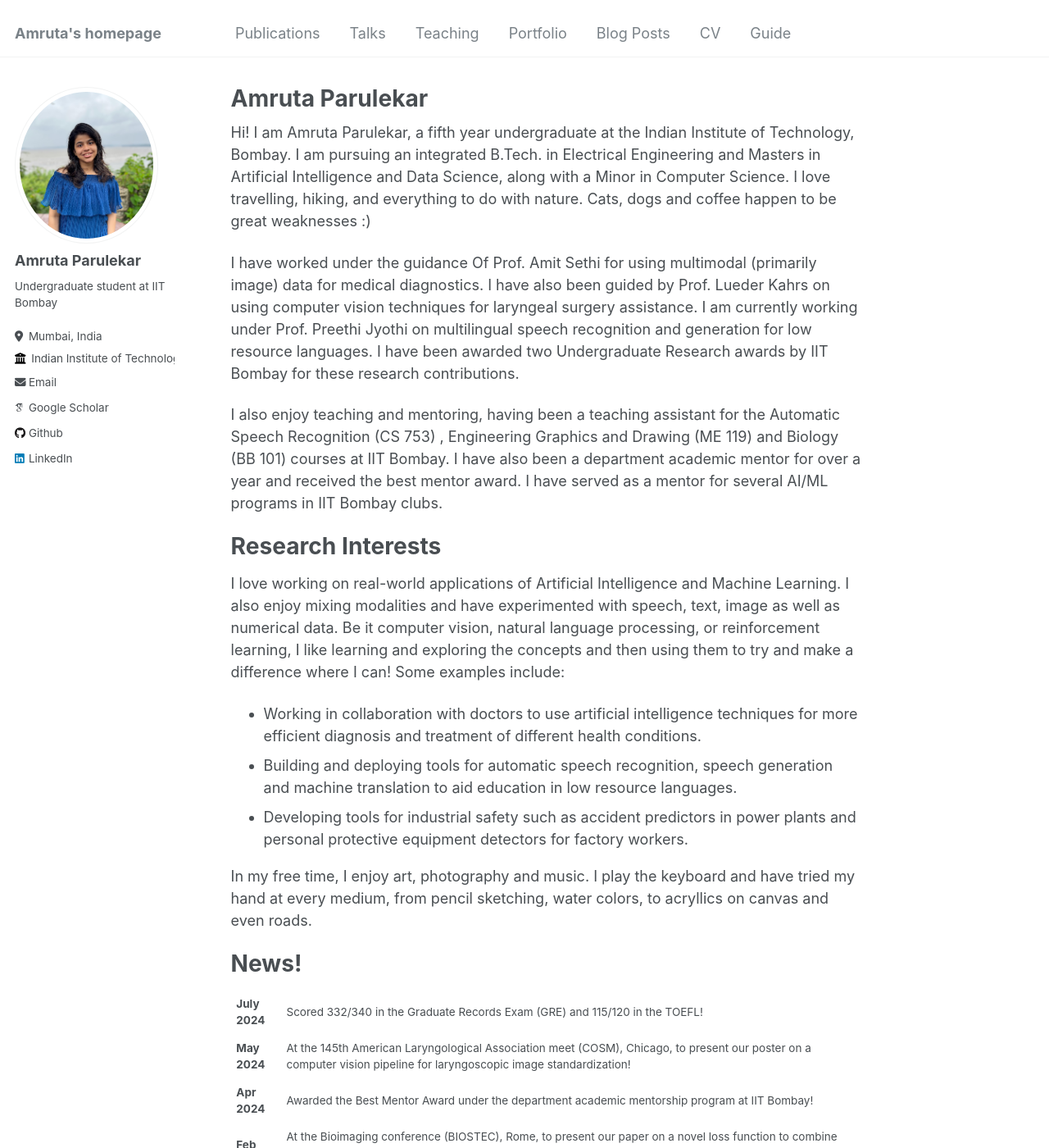
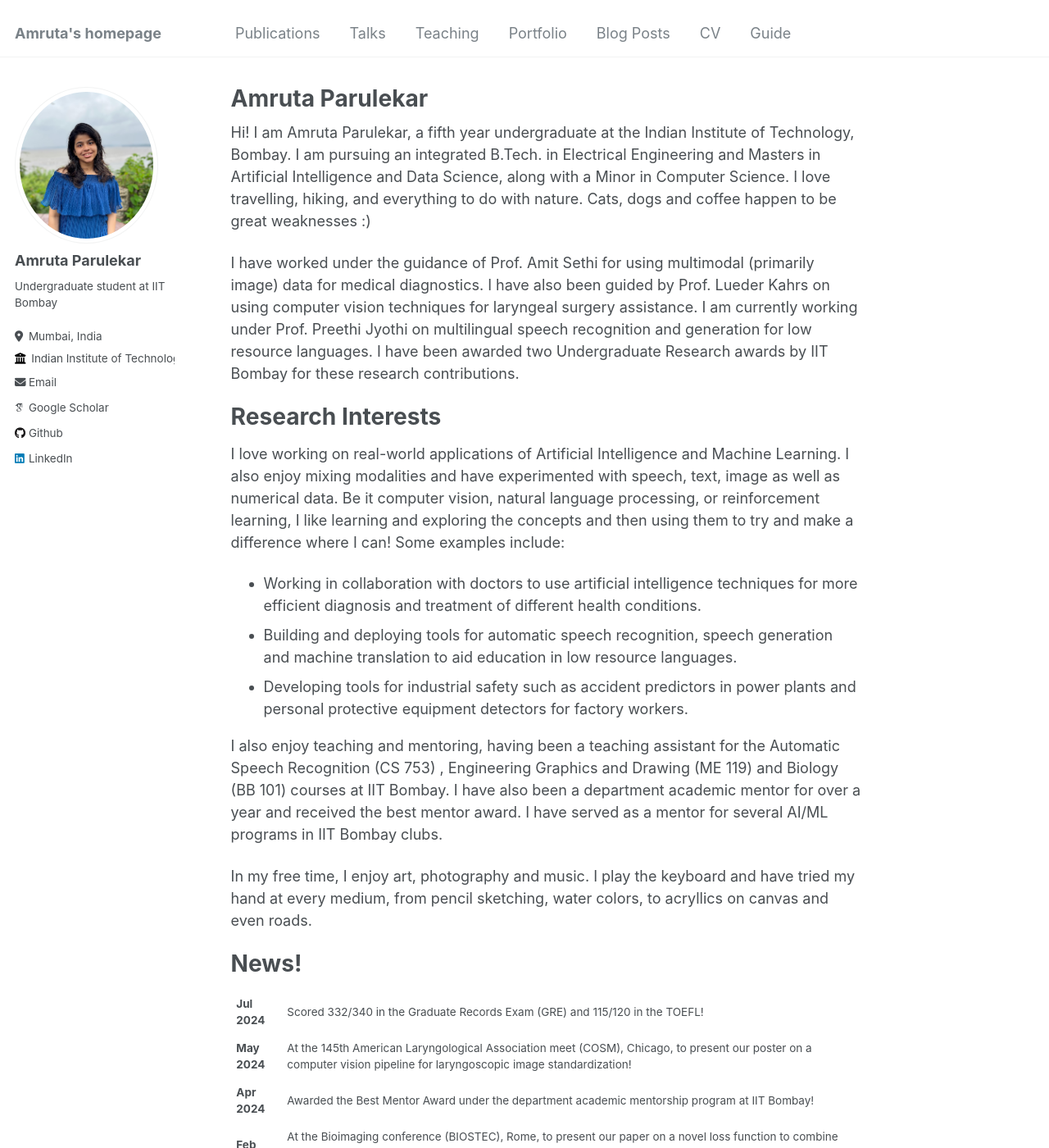
Before and after one commit to Amparulekar/Amparulekar.github.io, a Jekyll site: the page built from _pages/about.md, in a window 1280 px wide and 1400 px high. Shown: the whole window at 82% size. Built offline with Jekyll 4.4.1, drawn with Linux system fonts in a browser that asks for light colours; some web fonts are replaced; a script that is not in the unit is left out; some of the changed lines change nothing that is shown; some of the changed text lies outside the part shown.

Commit message:
homepagefinal

```diff
--- a/_pages/about.md
+++ b/_pages/about.md
@@ -9,9 +9,8 @@
 
 Hi! I am Amruta Parulekar, a fifth year undergraduate at the Indian Institute of Technology, Bombay. I am pursuing an integrated B.Tech. in Electrical Engineering and Masters in Artificial Intelligence and Data Science, along with a Minor in Computer Science. I love travelling, hiking, and everything to do with nature. Cats, dogs and coffee happen to be great weaknesses :)
 
-I have worked under the guidance Of Prof. Amit Sethi for using multimodal (primarily image) data for medical diagnostics. I have also been guided by Prof. Lueder Kahrs on using computer vision techniques for laryngeal surgery assistance. I am currently working under Prof. Preethi Jyothi on multilingual speech recognition and generation for low resource languages. I have been awarded two Undergraduate Research awards by IIT Bombay for these research contributions.
+I have worked under the guidance of Prof. Amit Sethi for using multimodal (primarily image) data for medical diagnostics. I have also been guided by Prof. Lueder Kahrs on using computer vision techniques for laryngeal surgery assistance. I am currently working under Prof. Preethi Jyothi on multilingual speech recognition and generation for low resource languages. I have been awarded two Undergraduate Research awards by IIT Bombay for these research contributions.
 
-I also enjoy teaching and mentoring, having been a teaching assistant for the Automatic Speech Recognition (CS 753) , Engineering Graphics and Drawing (ME 119) and Biology (BB 101) courses at IIT Bombay. I have also been a department academic mentor for over a year and received the best mentor award. I have served as a mentor for several AI/ML programs in IIT Bombay clubs.
 
 Research Interests
 ======
@@ -21,6 +20,8 @@
 * Building and deploying tools for automatic speech recognition, speech generation and machine translation to aid education in low resource languages.
 * Developing tools for industrial safety such as accident predictors in power plants and personal protective equipment detectors for factory workers.
 
+I also enjoy teaching and mentoring, having been a teaching assistant for the Automatic Speech Recognition (CS 753) , Engineering Graphics and Drawing (ME 119) and Biology (BB 101) courses at IIT Bombay. I have also been a department academic mentor for over a year and received the best mentor award. I have served as a mentor for several AI/ML programs in IIT Bombay clubs.
+
 In my free time, I enjoy art, photography and music. I play the keyboard and have tried my hand at every medium, from pencil sketching, water colors, to acryllics on canvas and even roads.
 
 News!
@@ -29,12 +30,15 @@
 table, td, th {
    border: none;
 }
+table th:first-of-type {
+    width: 10%;
+}
 </style>
-**July 2024** | Scored 332/340 in the Graduate Records Exam (GRE) and 115/120 in the TOEFL!
+**Jul 2024** | Scored 332/340 in the Graduate Records Exam (GRE) and 115/120 in the TOEFL!
 **May 2024** | At the 145th American Laryngological Association meet (COSM), Chicago, to present our poster on a computer vision pipeline for laryngoscopic image standardization!
 **Apr 2024** | Awarded the Best Mentor Award under the department academic mentorship program at IIT Bombay!
 **Feb 2024** | At the Bioimaging conference (BIOSTEC), Rome, to present our paper on a novel loss function to combine datasets with different label sets for improved nucleus segmentation and classification - nominated for the Best Paper Award!
-**Jan 2024** | My work at the University of Toronto as first author, *A Computer Vision Pipeline for Laryngoscopic Image Standardization through Histogram Matching* was accepted to the 145th American Laryngological Association meet as a poster presentation!
+**Jan 2024** | My work at the University of Toronto as first author, *A Computer Vision Pipeline for Laryngoscopic Image Standardization through Histogram Matching* was accepted to the 145th ALA meet as a poster presentation!
 **Dec 2023** | My work at the IIT Bombay as first author, *Combining Datasets with Different Label Sets for Improved Nucleus Segmentation and Classification* was accepted to the BIOIMAGING 2024 (BIOSTEC) conference!
 **Nov 2023** | Received an AP grade (given to less than 2% students) in the Public Health Informatics (DH302) course at IIT Bombay!
 **Oct 2023** | Awarded a second Undergraduate Research Award by IIT Bombay for exceptional contributions to scientific research!
@@ -46,7 +50,7 @@
 **Mar 2023** | Received the best presentation award in the Automatic speech recognition (CS753) course at IIT Bombay!
 **Jan 2023** | Awarded the prestigious MITACS scholarship for a research internship at the University of Toronto through the Globalink Research Internships program, Canada!
 **Dec 2022** | Our work at the IIT Bombay, *Artificial Intelligence-based Eosinophil Count in Gastrointestinal Tract Biopsy* was accepted to the American Gastroenterology Association meet (Gastroenterology Journal) as a poster presentation!
-**Nov 2022** | Received an AP grade (given to less than 2% students) in the image processing (EE610) course at IIT Bombay!
+**Nov 2022** | Received an AP grade (given to less than 2% students) in the Image Processing (EE610) course at IIT Bombay!
 **May 2021** | Received my first AP grade (given to less than 2% students) in the Biology (BB610) course at IIT Bombay!
 **Oct 2020** | Admitted to IIT Bombay as an Electrical Engineering Dual Degree student!
 **May 2019** | Secured the National Talent Scholarship (NTSE), exclusively granted to the top 0.2% students of the nation!
```
